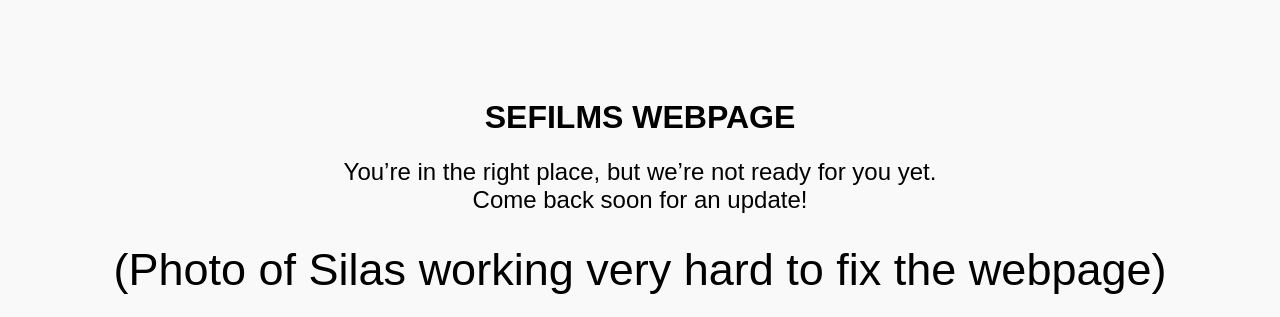
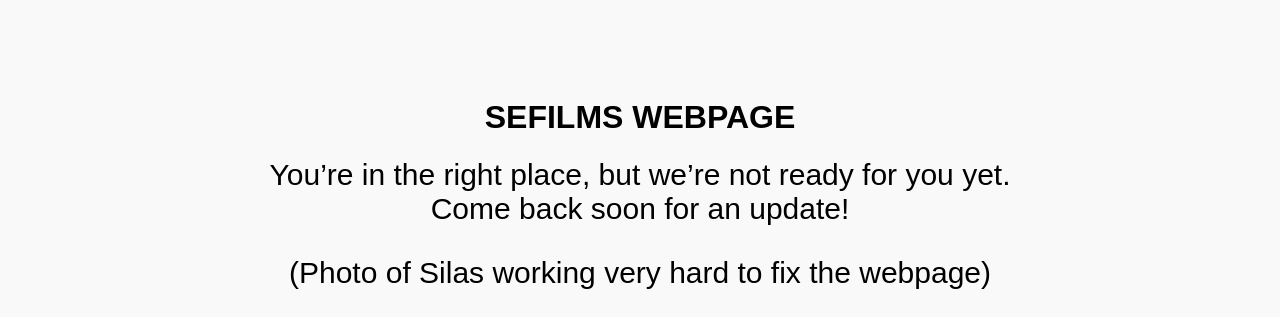
Before and after one commit to silaschristenbury/silaschristenbury.github.io, a plain HTML site: page index.html in a window 1280 px wide. Shown: the top 317 px of the page. Drawn offline with Linux system fonts and the light colour scheme.

Commit message:
Update index.html

```diff
--- a/index.html
+++ b/index.html
@@ -11,11 +11,11 @@
             background-color: #f9f9f9;
         }
         .header {
-            font-size: 45px;
+            font-size: 30px;
             margin-bottom: 30px;
         }
         .message {
-            font-size: 24px;
+            font-size: 30px;
             margin-bottom: 30px;
         }
         .photo-placeholder {
```
